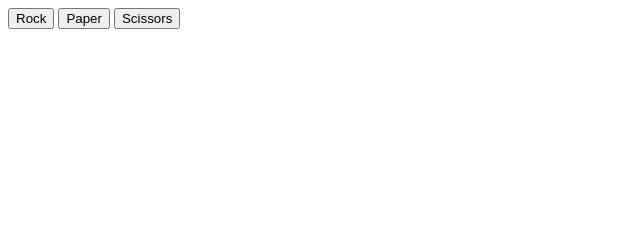
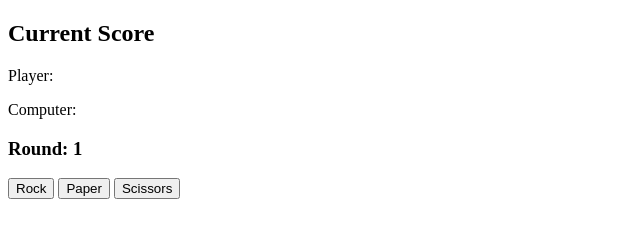
Before and after one commit to gipsoong/rps, a plain HTML site: page index.html in a window 1280 px wide. Both pictures are taken after a click on the button "Rock". Shown: the whole page, without its empty margins (0-640 px from the left). Drawn offline with Linux system fonts and the light colour scheme.

Commit message:
Modify html - order of divs, add headings and paragraphs with span tags where necessary - to display the current score/round count via js. Select the span tag within the 'Round' heading and set it's text content to the value of the roundCounter variable. Modify 'play' function, each times it's called it will update the 'Round Counter' span.

```diff
--- a/index.html
+++ b/index.html
@@ -9,14 +9,18 @@
 <body>
 
     <div>
+        <h2>Current Score</h2>
+        <p>Player: </p> <span></span>
+        <p>Computer: </p> <span></span>
+
+        <h3>Round: <span></span></h3>
+    </div>
+
+    <div>
         <button id="rock">Rock</button>
         <button id="paper">Paper</button>
         <button id="scissors">Scissors</button>
     </div>
 
-    <div id="display-result">
-
-    </div>
-
 </body>
 </html>
--- a/js/script.js
+++ b/js/script.js
@@ -1,11 +1,17 @@
 // initializing global variables
 // playerScore/computerScore to keep track of the winner of each round,
 // the values will then get compared at the end of the game to declare the winner/loser or if it was a draw
+let roundCounter = 0;
+let playerScore = 0;
+let computerScore = 0;
 
 const rockBtn = document.querySelector('#rock');
 const paperBtn = document.querySelector('#paper');
 const scissorsBtn = document.querySelector('#scissors');
 const displayResult = document.querySelector('#display-result');
+const displayRound = document.querySelector('h3 span');
+
+displayRound.textContent = roundCounter;
 
 rockBtn.addEventListener('click', function (e) {
     roundCounter += 1;
@@ -38,14 +44,12 @@ function play() {
     let computerSelection = getComputerChoice();
     playRound(playerSelection, computerSelection);
 
+    displayRound.textContent = roundCounter;
+
     if (roundCounter == 5) {
         displayScore();
     }
 }
-
-let roundCounter = 0;
-let playerScore = 0;
-let computerScore = 0;
 
 let playerSelection = "";
 
```
